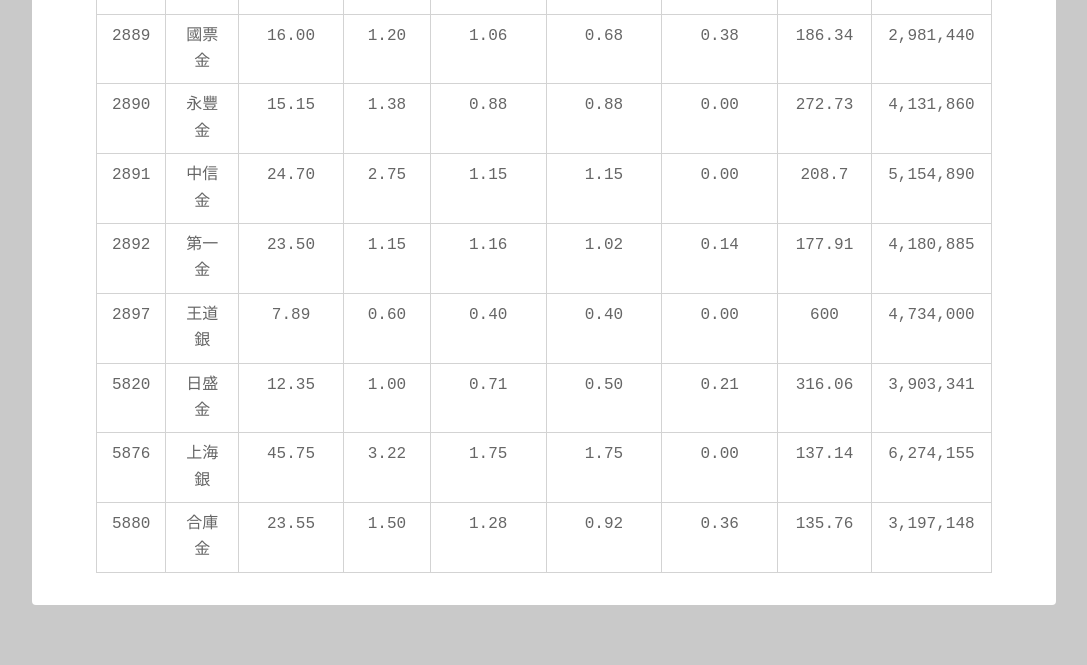
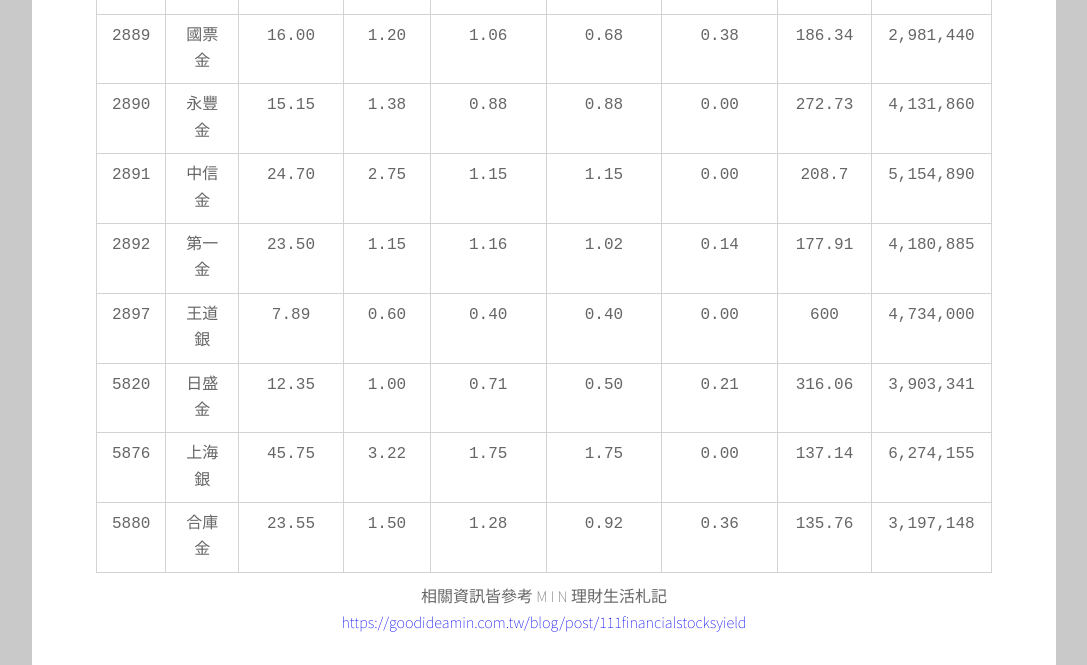
Before and after one commit to mao0507/FinancialStocks, a plain HTML site: page index.html in a window 1280 px wide. Shown: the part 1884-2549 px from the top of the page, without its empty margins (96-1183 px from the left). Drawn offline with nearby package versions, Linux system fonts and the light colour scheme.

Commit message:
update 資訊來源 更新樣式

```diff
--- a/assets/main.css
+++ b/assets/main.css
@@ -72,9 +72,11 @@ body {
 /* a */
 
 a {
+    -moz-transition: color 0.2s ease, border-bottom-color 0.2s ease;
+    -webkit-transition: color 0.2s ease, border-bottom-color 0.2s ease;
+    -ms-transition: color 0.2s ease, border-bottom-color 0.2s ease;
     transition: color 0.2s ease, border-bottom-color 0.2s ease;
     text-decoration: none;
-    /* border-bottom: dotted 1px; */
 }
 
 a:hover {
@@ -221,6 +223,11 @@ header .glass .inner small {
     font-family: monospace;
 }
 
+.remark {
+    margin-top: 10px;
+    font-size: 16px;
+}
+
 
 /* footer */
 
--- a/index.html
+++ b/index.html
@@ -92,6 +92,13 @@
                     </tr>
 
                 </table>
+
+                <div class="remark">
+                    <p><small>相關資訊皆參考 M I N 理財生活札記</small></p>
+
+                    <p><a href="https://goodideamin.com.tw/blog/post/111financialstocksyield">https://goodideamin.com.tw/blog/post/111financialstocksyield</a>
+                    </p>
+                </div>
             </section>
 
 
--- a/script/main.js
+++ b/script/main.js
@@ -14,7 +14,6 @@ var vm = new Vue({
             this['年領'] = this['月領'] * 12
             return this['年領']
         }
-
     },
     methods: {
         //取得股票資訊
```
